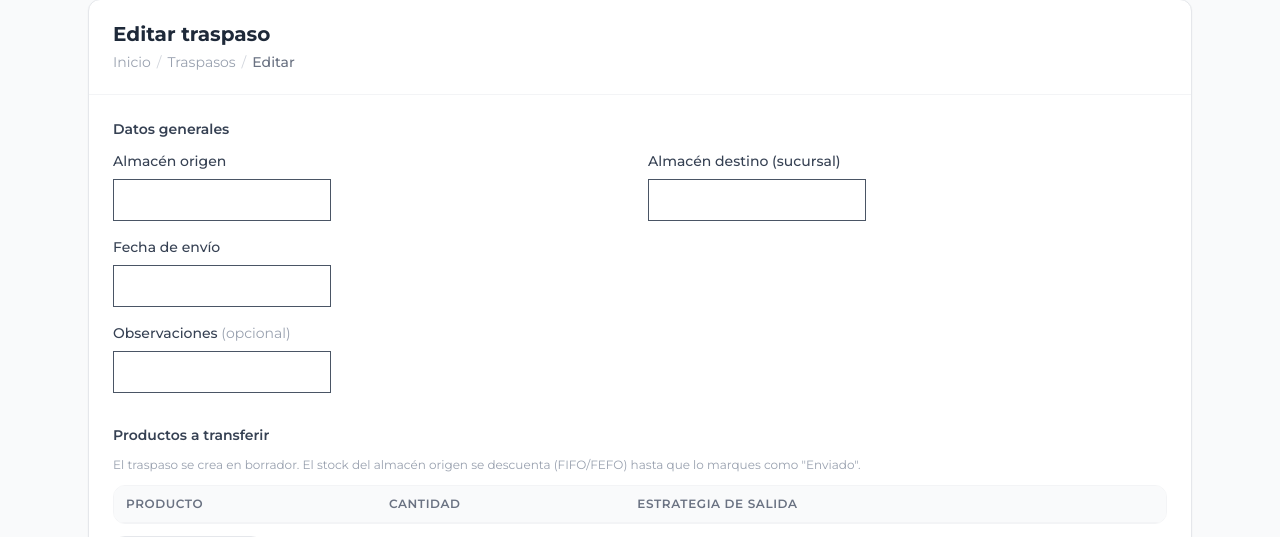
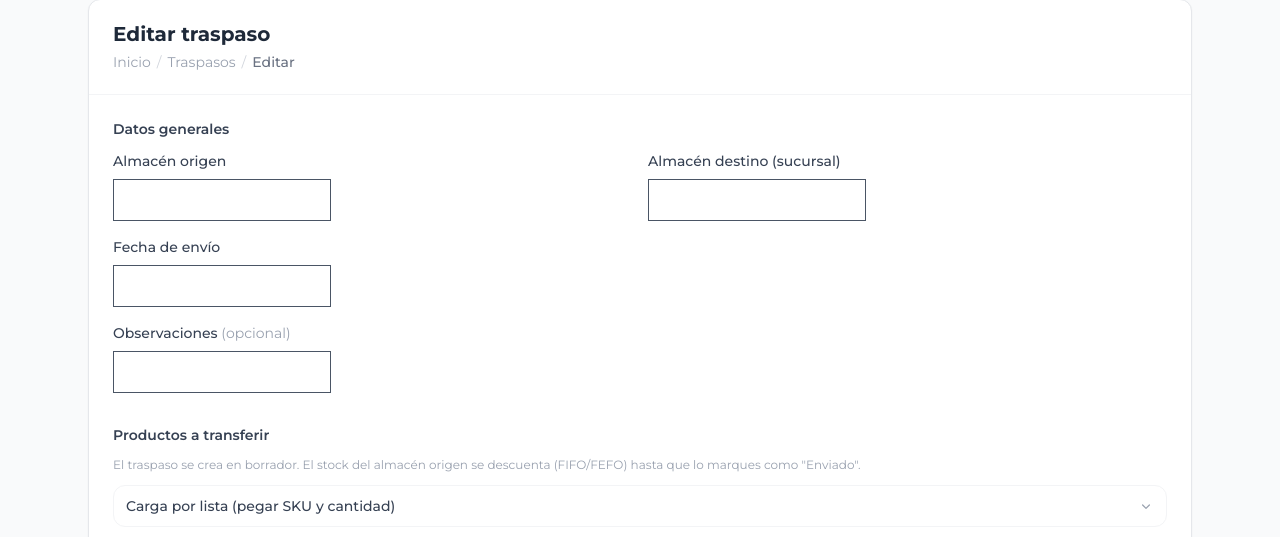
Before and after one commit to agrotordillo/sitordillo, a Django app: template backend/apps/traspasos/templates/traspasos/traspaso_form.html in a window 1280 px wide. Shown: the part 149-686 px from the top of the page. Run offline with Django 5.2, Linux system fonts and the light colour scheme; the template is opened without the code that fills it: most values are stand-ins (such as "Sample title", 1, 10 or a date in 2020); form fields are guessed from the names that the template uses; lists and menus that the app fills with data are empty; parts of the project's set-up code (start-up, migrations or seed data) failed here and were passed over.

Commit message:
feat(traspasos): carga de productos por lista (SKU y cantidad)
Co-Authored-By: Claude Opus 5.5 <noreply@anthropic.com>

```diff
--- a/backend/apps/api/views/products.py
+++ b/backend/apps/api/views/products.py
@@ -180,9 +180,10 @@ class ProductoPreciosPorClienteView(APIView):
 class ProductoResolverSkusView(APIView):
     """Resuelve una lista de SKUs a productos (coincidencia exacta,
     insensible a mayúsculas/minúsculas). Pensado para la carga por lista
-    (pegas SKU + cantidad por línea) de Compras, Ventas y Cotizaciones.
+    (pegas SKU + cantidad por línea) de Compras, Ventas, Cotizaciones y
+    Traspasos.
 
-    Con `almacen` en el body (ventas/cotizaciones) solo se ofrecen los
+    Con `almacen` en el body (ventas/cotizaciones/traspasos) solo se ofrecen los
     productos con existencia ahí -mismo criterio que ProductoBuscarView-;
     los que sí existen como producto pero sin stock en esa sucursal se
     reportan aparte en `sin_existencia`, distinto de `no_encontrados`
--- a/backend/apps/traspasos/templates/traspasos/traspaso_form.html
+++ b/backend/apps/traspasos/templates/traspasos/traspaso_form.html
@@ -63,6 +63,32 @@
       </div>
       {% endif %}
 
+      {# ─── Carga por lista ───────────────────────────────────────────── #}
+      {# Mismo patrón que compras/ventas (ver lista-masiva.js): solo se agrega lo que tenga existencia en el almacén origen. #}
+      <div class="mb-4 rounded-xl border border-gray-100" x-data="{ open: false }">
+        <button type="button" class="w-full flex items-center justify-between px-3 py-2.5 text-sm font-medium text-gray-700" @click="open = !open">
+          Carga por lista (pegar SKU y cantidad)
+          <svg class="w-4 h-4 text-gray-400 transition-transform" :class="{ '-rotate-180': open }" xmlns="http://www.w3.org/2000/svg" viewBox="0 0 20 20" fill="currentColor">
+            <path fill-rule="evenodd" d="M5.22 8.22a.75.75 0 0 1 1.06 0L10 11.94l3.72-3.72a.75.75 0 1 1 1.06 1.06l-4.25 4.25a.75.75 0 0 1-1.06 0L5.22 9.28a.75.75 0 0 1 0-1.06Z" clip-rule="evenodd" />
+          </svg>
+        </button>
+        <div x-show="open" x-cloak class="px-3 pb-3 border-t border-gray-100 pt-3">
+          <p class="text-xs text-gray-400 mb-2">Pega una lista con SKU y cantidad por línea (como se copia de Excel), una línea por producto. Solo se agrega lo que tenga existencia en el almacén origen.</p>
+          <textarea id="lista-masiva-texto" class="input" rows="5" placeholder="COMGG	30&#10;COMGR	89&#10;CPC	11"></textarea>
+          <div class="flex items-center justify-between mt-2">
+            <p id="lista-masiva-resumen" class="text-xs text-gray-500"></p>
+            <button
+              type="button"
+              id="lista-masiva-btn"
+              class="btn-secondary"
+              data-url="{% url 'api:producto-resolver-skus' %}"
+              data-almacen-field="id_almacen_origen"
+              data-almacen-label="el almacén origen"
+            >Agregar al traspaso</button>
+          </div>
+        </div>
+      </div>
+
       <div class="relative overflow-x-auto border border-gray-100 rounded-xl">
         <table class="w-full text-sm text-left text-gray-600">
           <thead class="text-xs uppercase tracking-wider text-gray-500 bg-gray-50 border-b border-gray-100">
@@ -102,5 +128,6 @@
 {% block extra_js %}
 <script src="{% static 'js/modules/forms/formset-rows.js' %}"></script>
 <script src="{% static 'js/modules/forms/producto-search.js' %}"></script>
+<script src="{% static 'js/modules/forms/lista-masiva.js' %}"></script>
 <script src="{% static 'js/vendor/alpine.min.js' %}"></script>
 {% endblock extra_js %}
```
